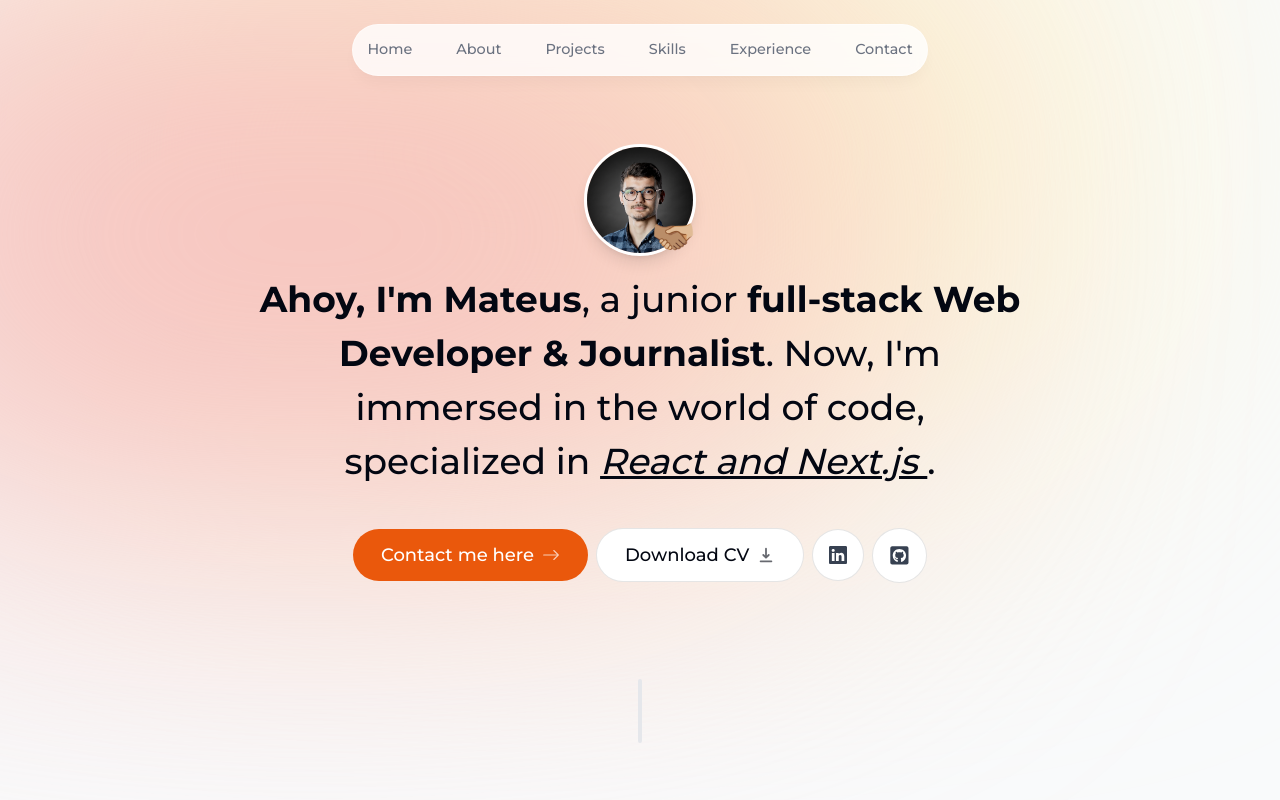
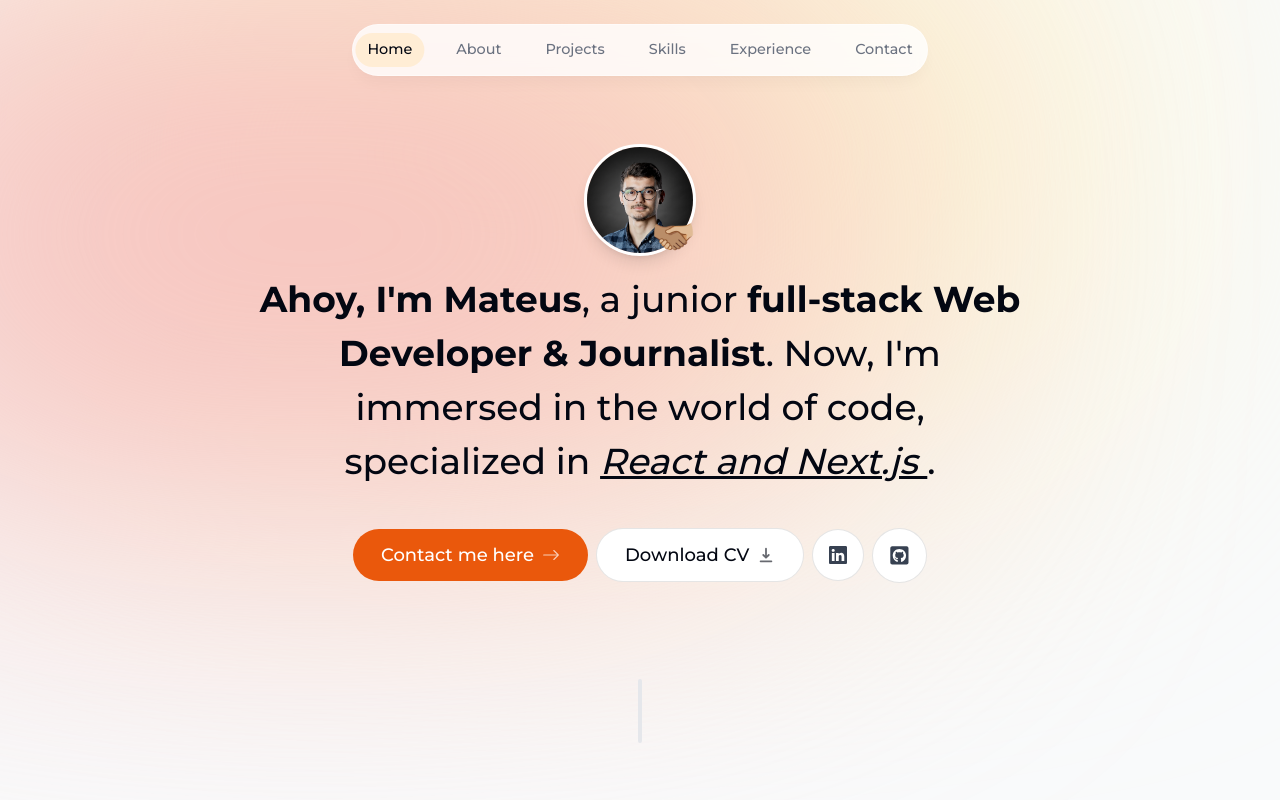
Before and after one commit to akamateus/portfolio, a Next.js app: page / in a window 1280 px wide. Shown: the top 800 px of the page. Built offline with nearby package versions, Linux system fonts and the light colour scheme.

Commit message:
made the route for side buttoms with useState

```diff
--- a/components/header.tsx
+++ b/components/header.tsx
@@ -3,6 +3,7 @@
 import { motion } from "framer-motion";
 import { links } from "@/lib/data";
 import Link from "next/link";
+import clsx from "clsx";
 
 export default function Header() {
   const [activeSection, setActiveSection] = useState("Home");
@@ -18,16 +19,25 @@
         <ul className="flex w-[22rem] flex-wrap items-center justify-center gap-y-1 text-[0.9rem] font-medium text-gray-500 sm:w-[initial] sm:flex-nowrap sm:gap-5">
           {links.map((link) => (
             <motion.li
-              className="h-3/4 flex items-center justify-center"
+              className=" relative h-3/4 flex items-center justify-center"
               key={link.hash}
               initial={{ y: -100, opacity: 0 }}
               animate={{ y: 0, opacity: 1 }}
             >
               <Link
-                className="flex w-full items-center justify-center px-3 py-3 hover:text-gray-900 transition"
+                className={clsx(
+                  "flex w-full items-center justify-center px-3 py-3 hover:text-gray-900 transition",
+                  {
+                    "text-gray-950": activeSection === link.name,
+                  }
+                )}
                 href={link.hash}
+                onClick={() => setActiveSection(link.name)}
               >
                 {link.name}
+                {link.name === activeSection && (
+                  <span className="bg-orange-100 rounded-full absolute inset-0 -z-10"></span>
+                )}
               </Link>
             </motion.li>
           ))}
```
